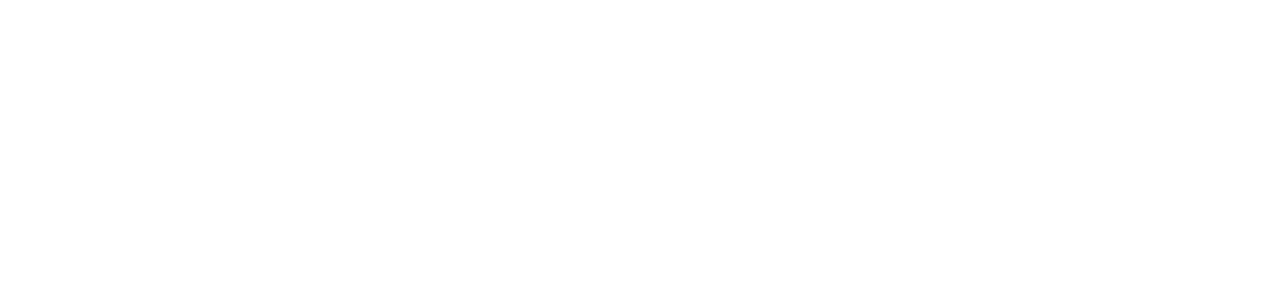
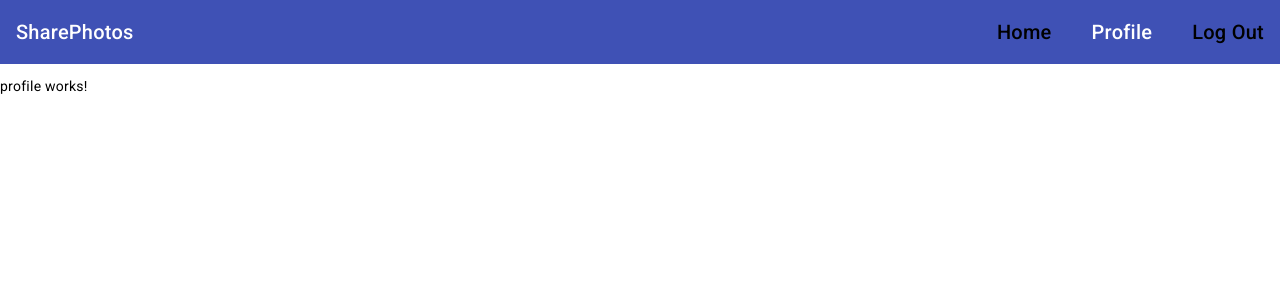
Before and after one commit to Luka2Lkay/photo-sharing-frontEnd, an Angular app: page /profile in a window 1280 px wide. Before the commit this address led to /. Shown: the top 300 px of the page. Built offline with nearby package versions, Linux system fonts and the light colour scheme.

Commit message:
create the profile component

```diff
--- a/src/app/app-routing.module.ts
+++ b/src/app/app-routing.module.ts
@@ -3,12 +3,14 @@
 import { LoginComponent } from './login/login.component';
 import { RegisterComponent } from './register/register.component';
 import { DashboardComponent } from './dashboard/dashboard.component';
+import { ProfileComponent } from './profile/profile.component';
 
 const routes: Routes = [
   { path: '', redirectTo: '/login', pathMatch: 'full' },
   { path: 'login', component: LoginComponent },
   { path: 'register', component: RegisterComponent },
   { path: 'dashboard', component: DashboardComponent},
+  { path: 'profile', component: ProfileComponent},
 ];
 
 @NgModule({
--- a/src/app/app.module.ts
+++ b/src/app/app.module.ts
@@ -18,6 +18,7 @@
 import { DashboardComponent } from './dashboard/dashboard.component';
 import { DashboardNavBarComponent } from './dashboard-nav-bar/dashboard-nav-bar.component';
 import { FooterComponent } from './footer/footer.component';
+import { ProfileComponent } from './profile/profile.component';
 
 @NgModule({
   declarations: [
@@ -27,7 +28,8 @@
     LoginComponent,
     RegisterComponent,
     DashboardComponent,
-    DashboardNavBarComponent
+    DashboardNavBarComponent,
+    ProfileComponent
   ],
   imports: [
     BrowserModule,
--- a/src/app/navbar/navbar.component.css
+++ b/src/app/navbar/navbar.component.css
@@ -10,10 +10,9 @@
 a {
     cursor: pointer;
     text-decoration: none;
-    color: #fff;
+    color: #000;
 }
 
 .active {
-    text-decoration: underline;
-    text-decoration-color: orangered;
+    color: #fff;
 }
--- /dev/null
+++ b/src/app/profile/profile.component.html
@@ -0,0 +1,2 @@
+<app-dashboard-nav-bar></app-dashboard-nav-bar>
+<p>profile works!</p>
```
Also changed, not shown: src/app/profile/profile.component.ts (added, +10 -0 lines), src/app/profile/profile.component.css (added), 1 other file (tests, documents, lock files or other folders).
